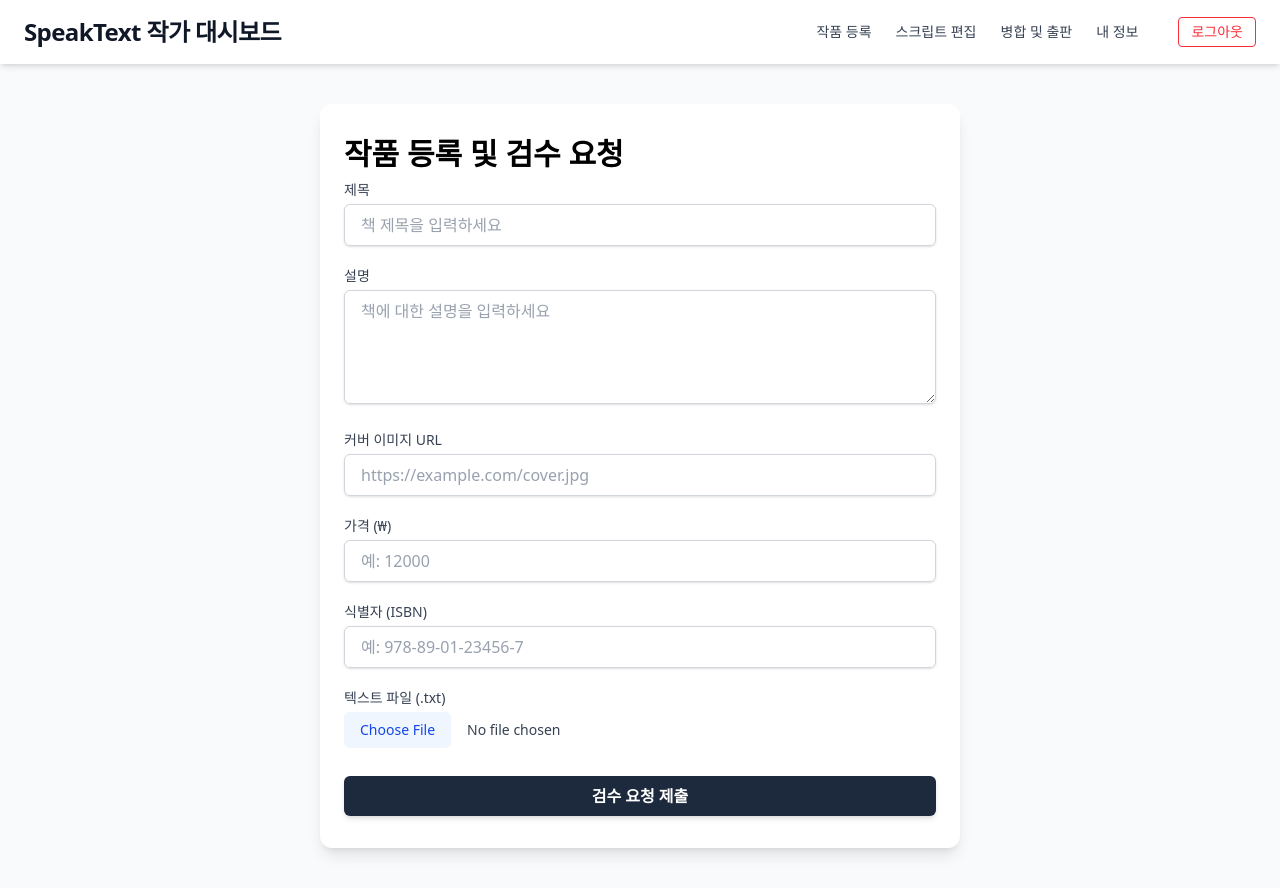
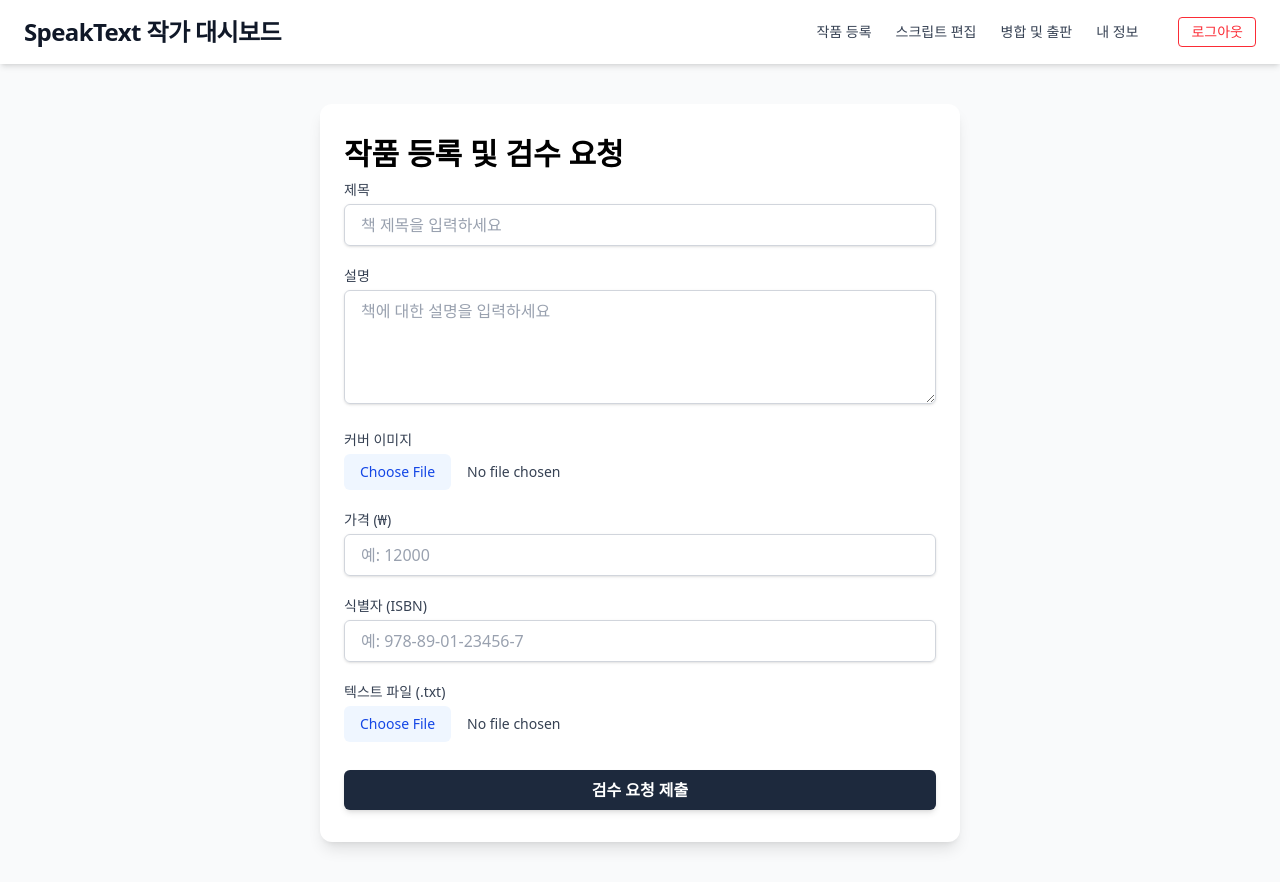
Before and after one commit to SpeakText/frontend, a React (Vite) app: page /inspection in a window 1280 px wide. Built offline with nearby package versions, Linux system fonts and the light colour scheme; no server answers; a web font is replaced by a local one.

Commit message:
feat: coverImage를 업로드하는 기능 추가

```diff
--- a/src/pages/BookInspectionPage.jsx
+++ b/src/pages/BookInspectionPage.jsx
@@ -6,7 +6,7 @@ export default function BookInspectionPage() {
   const [formData, setFormData] = useState({
     title: '',
     description: '',
-    coverUrl: '',
+    coverImage: null,
     price: '',
     identificationNumber: '',
     txtFile: null,
@@ -20,7 +20,8 @@ export default function BookInspectionPage() {
   }
 
   const handleFileChange = (e) => {
-    setFormData(prev => ({ ...prev, txtFile: e.target.files[0] }))
+    const { name, files } = e.target
+    setFormData(prev => ({ ...prev, [name]: files[0] }))
   }
 
   const handleSubmit = async (e) => {
@@ -84,14 +85,14 @@ export default function BookInspectionPage() {
               </div>
 
               <div>
-                <label className="block text-sm font-medium text-gray-700 mb-1">커버 이미지 URL</label>
+                <label className="block text-sm font-medium text-gray-700 mb-1">커버 이미지</label>
                 <input
-                  name="coverUrl"
-                  value={formData.coverUrl}
-                  onChange={handleChange}
-                  className="w-full border border-gray-300 rounded-md px-4 py-2 shadow-sm focus:ring-2 focus:ring-blue-500 focus:outline-none transition placeholder:text-gray-400"
-                  placeholder="https://example.com/cover.jpg"
+                  type="file"
+                  name="coverImage"
+                  accept="image/*"
+                  onChange={handleFileChange}
                   required
+                  className="block w-full text-sm text-gray-700 file:mr-4 file:py-2 file:px-4 file:rounded-md file:border-0 file:bg-blue-50 file:text-blue-700 hover:file:bg-blue-100"
                 />
               </div>
 
```
